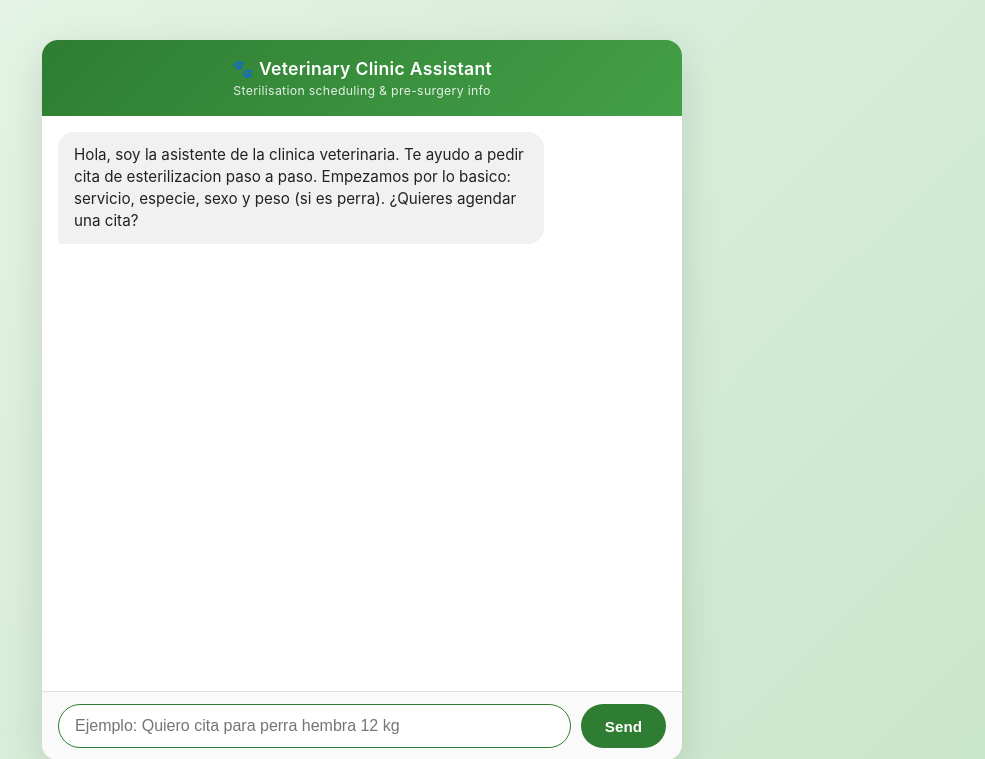
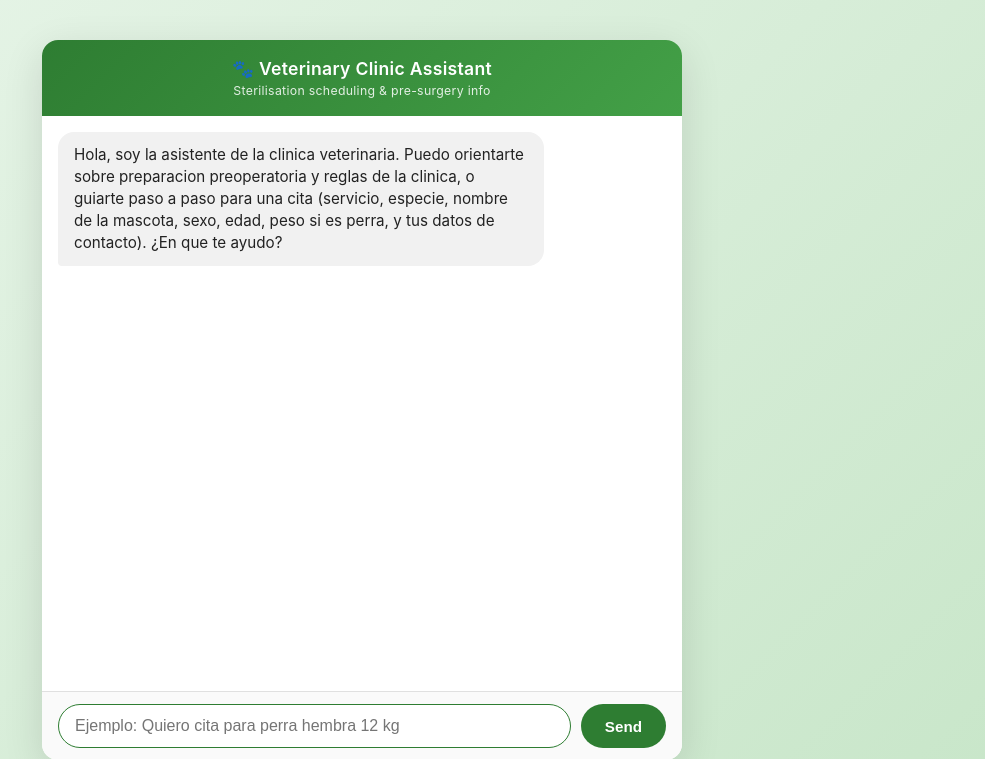
Before and after one commit to Amxncio/Enae-Chatbot-final, a FastAPI app: page / in a window 1280 px wide. Shown: the top 759 px of the page, without its empty margins (278-1263 px from the left). Run offline with FastAPI, Linux system fonts and the light colour scheme.

Commit message:
fix: align chat welcome copy with guided booking fields
Made-with: Cursor

```diff
--- a/app/templates/chat.html
+++ b/app/templates/chat.html
@@ -34,7 +34,7 @@
       <small>Sterilisation scheduling &amp; pre-surgery info</small>
     </div>
     <div class="chat-messages" id="messages">
-      <div class="msg bot"><div class="msg-bubble">Hola, soy la asistente de la clinica veterinaria. Te ayudo a pedir cita de esterilizacion paso a paso. Empezamos por lo basico: servicio, especie, sexo y peso (si es perra). ¿Quieres agendar una cita?</div></div>
+      <div class="msg bot"><div class="msg-bubble">Hola, soy la asistente de la clinica veterinaria. Puedo orientarte sobre preparacion preoperatoria y reglas de la clinica, o guiarte paso a paso para una cita (servicio, especie, nombre de la mascota, sexo, edad, peso si es perra, y tus datos de contacto). ¿En que te ayudo?</div></div>
     </div>
     <form class="chat-input" id="chatForm">
       <input type="text" id="msgInput" placeholder="Ejemplo: Quiero cita para perra hembra 12 kg" autocomplete="off" autofocus>
```
